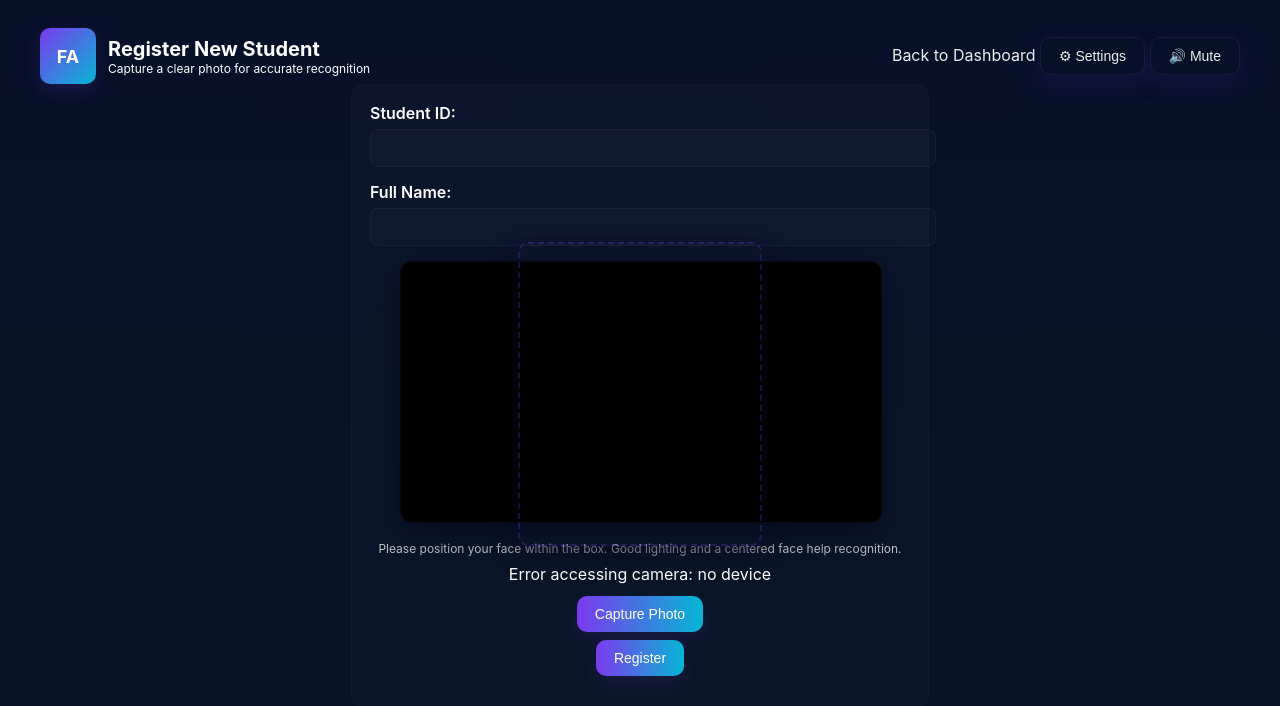
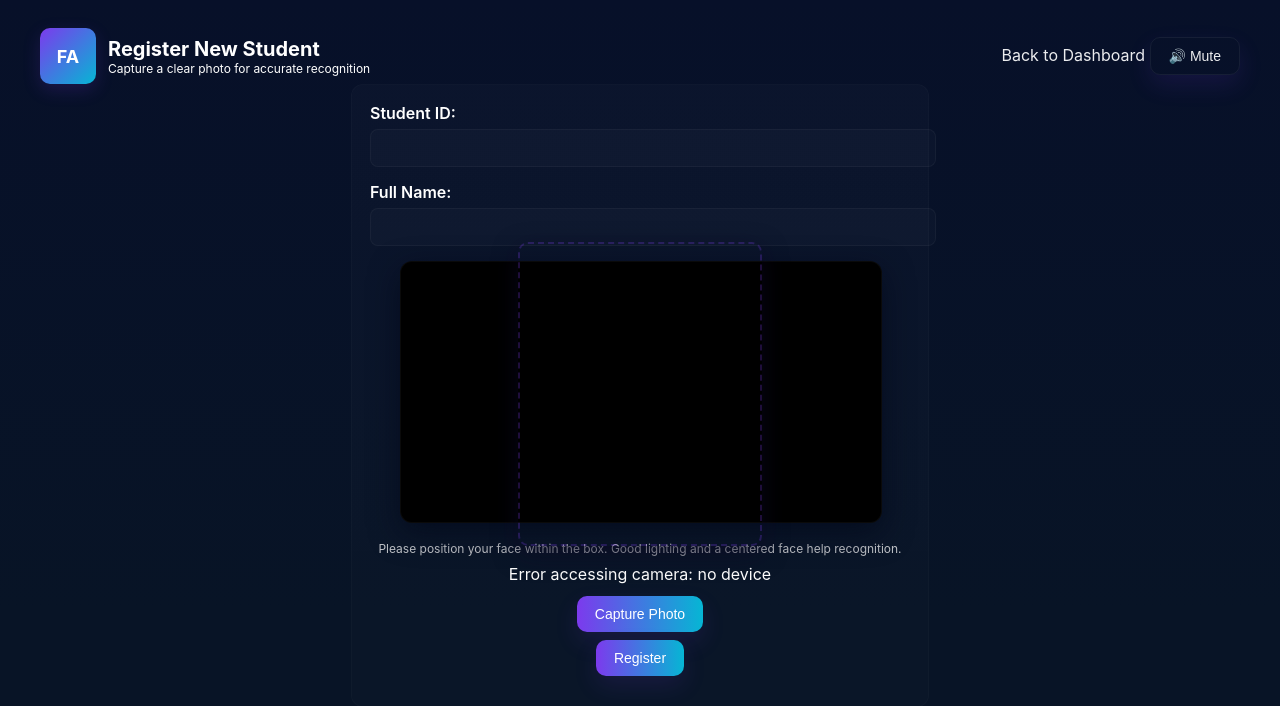
Before and after one commit to aloksingh1818/face-detection-system, a Flask app: page /admin/register in a window 1280 px wide. Shown: the top 706 px of the page. Run offline with Flask 3, Linux system fonts and the light colour scheme; some libraries are stand-ins or nearby versions.

Commit message:
Remove Settings modal and button from register page; fix registration JS

```diff
--- a/templates/register_student.html
+++ b/templates/register_student.html
@@ -18,7 +18,6 @@
             </div>
             <div>
                 <a class="btn secondary" href="{{ url_for('admin.admin_dashboard') }}">Back to Dashboard</a>
-                <button id="settingsButton" class="btn secondary" type="button">⚙ Settings</button>
                 <button id="muteButton" class="btn secondary" type="button">🔊 <span id="muteLabel">Mute</span></button>
             </div>
         </div>
@@ -138,17 +137,17 @@
                 }
             }
 
-        // Periodically check for face in the video feed (uses a single, consistent method)
+            // Periodically check for face in the video feed
             async function checkFaceDetection() {
-            const video = document.getElementById('videoElement');
-            if (!video || !video.srcObject || video.paused || video.ended || photoTaken) return;
+                const videoEl = document.getElementById('videoElement');
+                if (!videoEl || !videoEl.srcObject || videoEl.paused || videoEl.ended || photoTaken) return;
 
                 const canvas = document.createElement('canvas');
                 const context = canvas.getContext('2d');
 
-            canvas.width = video.videoWidth;
-            canvas.height = video.videoHeight;
-            context.drawImage(video, 0, 0);
+                canvas.width = videoEl.videoWidth;
+                canvas.height = videoEl.videoHeight;
+                context.drawImage(videoEl, 0, 0);
 
                 const photoData = canvas.toDataURL('image/jpeg');
 
@@ -281,10 +280,6 @@
         })();
     </script>
 
-        <script src="https://cdn.jsdelivr.net/npm/bootstrap@5.1.3/dist/js/bootstrap.bundle.min.js"></script>
-        <script>
-            window.FACEATTEND_CONFIG = {{ app_config | tojson }};
-        </script>
     <script src="{{ url_for('static', filename='js/script.js') }}"></script>
 </body>
 </html>
```
Lines whose indentation alone changed are shown as unchanged.
